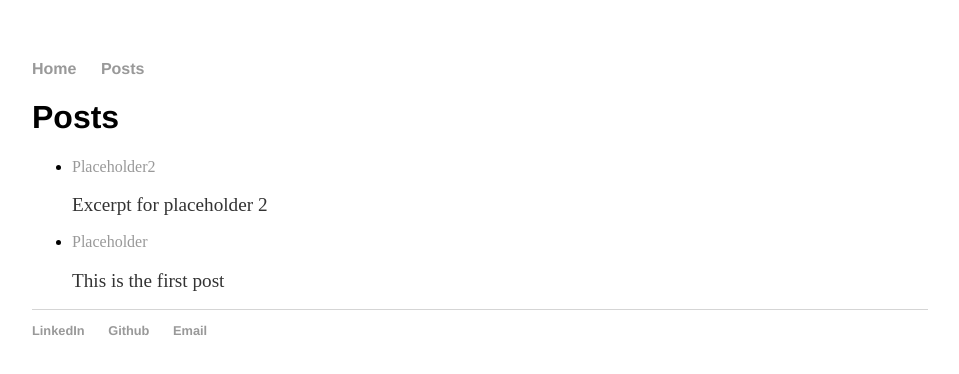
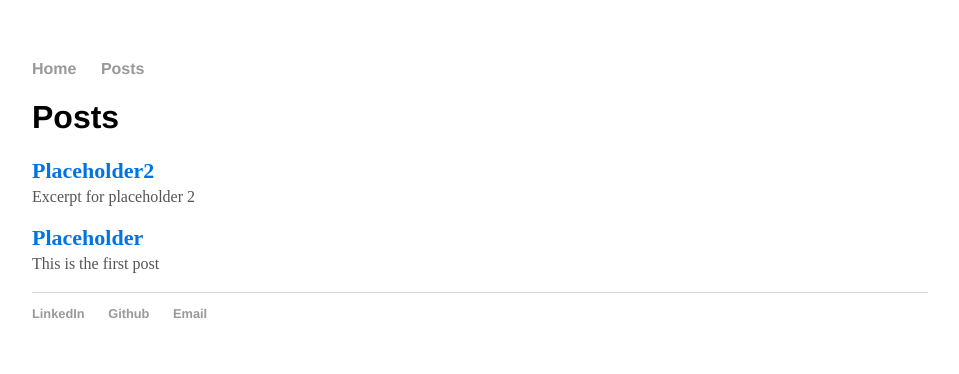
Before and after one commit to sean-sj-jung/sean-sj-jung.github.io, a Jekyll site: the page built from posts/index.html, in a window 1280 px wide. Shown: the top 374 px of the page, without its empty margins (160-1119 px from the left). Built offline with Jekyll 4.4.1, drawn with Linux system fonts in a browser that asks for light colours; nearby versions of some CDN libraries.

Commit message:
visual update

```diff
--- a/_layouts/post.html
+++ b/_layouts/post.html
@@ -2,7 +2,7 @@
 layout: default
 ---
 <h1>{{ page.title }}</h1>
-<p class="meta">{{ page.date | date_to_string }}</p>
+<p>{{ page.date | date: "%Y-%m-%d" }}</p>
 
 <div class="post">
   {{ content }}
--- a/css/main.css
+++ b/css/main.css
@@ -69,3 +69,31 @@ ul.posts li {
     color: #555;
     margin-top: 5px;
 }
+
+/* Remove bullet points and padding */
+.posts-list {
+    list-style: none;
+    padding: 0;
+    margin: 0;
+}
+
+/* Style the post titles */
+.posts-list a {
+    font-size: 22px;  /* Larger font size for titles */
+    font-weight: bold;
+    text-decoration: none;
+    color: #0073e6;
+    transition: color 0.3s ease;
+}
+
+/* Hover effect for post titles */
+.posts-list a:hover {
+    color: #005bb5;
+}
+
+/* Style for the excerpt */
+.posts-list p {
+    font-size: 16px;  /* Slightly smaller than the title */
+    color: #555;
+    margin: 5px 0 20px 0; /* Adds space between posts */
+}
--- a/posts/index.html
+++ b/posts/index.html
@@ -4,7 +4,7 @@ title: "Posts"
 ---
 
 <h1>Posts</h1>
-<ul>
+<ul class="posts-list">
 	{% for post in site.posts %}
 	<li>
 		<a href="{{ post.url }}">{{ post.title }}</a>
```
